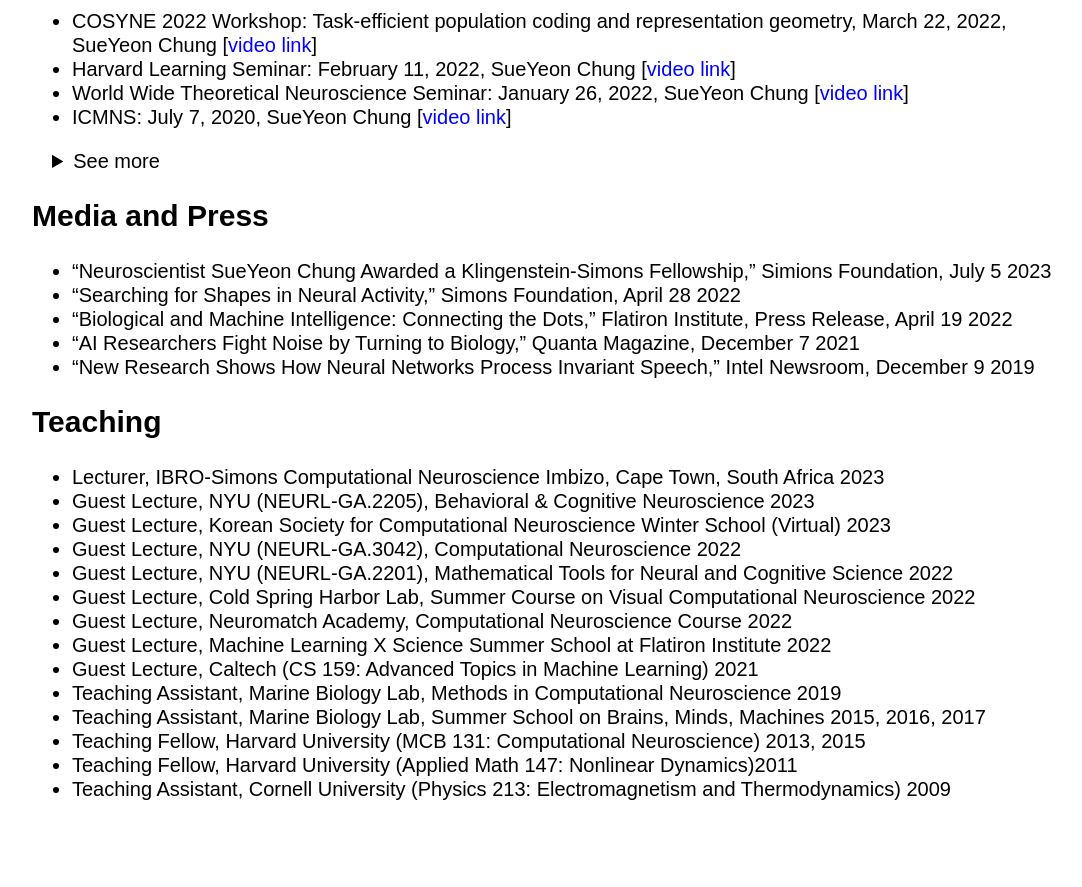
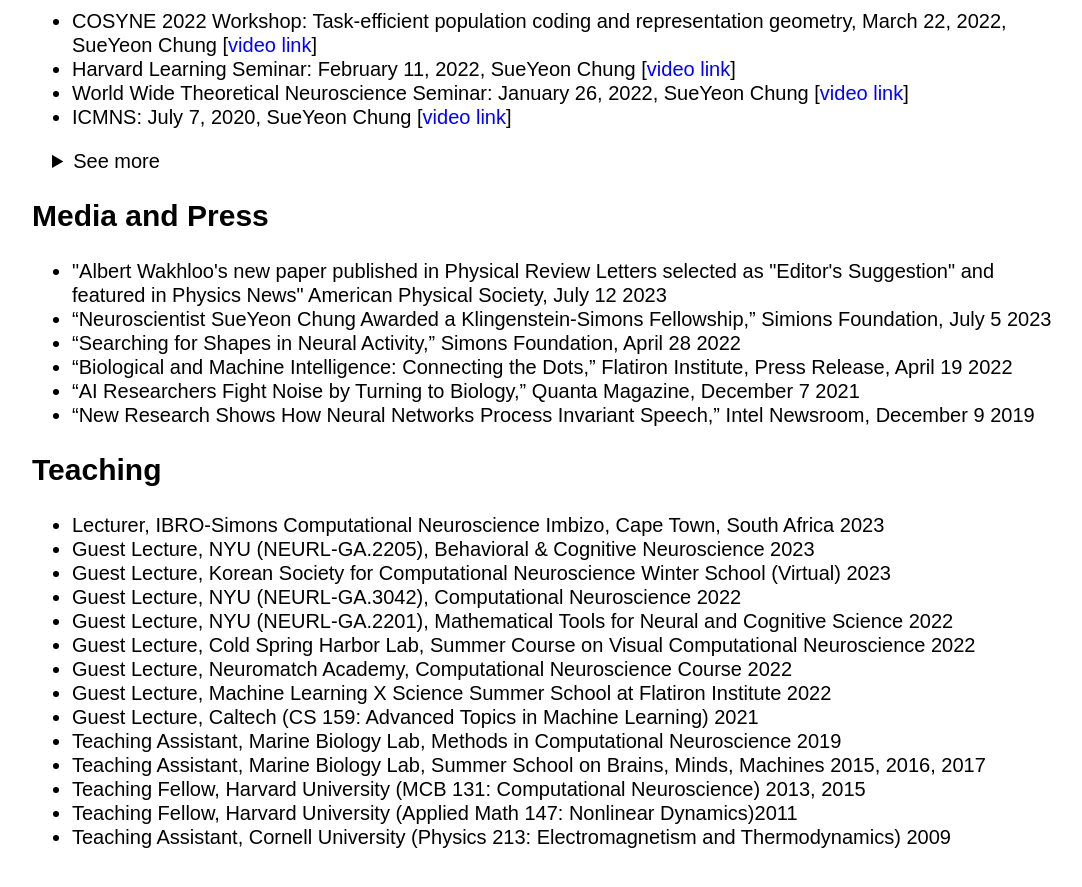
Before and after one commit to chung-neuroai-lab/chung-neuroai-lab.github.io, a Jekyll site: the page built from outreach.md, in a window 1280 px wide and 900 px high, scrolled down 335 px. Shown: the top 887 px of the window, without its empty margins (96-1178 px from the left). Built offline with Jekyll 4.4.1, drawn with Linux system fonts in a browser that asks for light colours; our own code applies the rules of GitHub Pages for plain Markdown files.

Commit message:
added news

```diff
--- a/outreach.md
+++ b/outreach.md
@@ -67,6 +67,8 @@ layout: default
 
 ## Media and Press
 <ul>
+<li> <a href="https://physics.aps.org/articles/v16/108"> "Albert Wakhloo's new paper published in Physical Review Letters selected as "Editor's Suggestion" and featured in Physics News" </a> American Physical Society, July 12 2023
+</li>
 <li> <a href="https://www.simonsfoundation.org/2023/07/05/neuroscientist-sueyeon-chung-awarded-a-klingenstein-simons-fellowship/"> “Neuroscientist SueYeon Chung Awarded a Klingenstein-Simons Fellowship,” </a> Simions Foundation, July 5 2023
 </li>
 <li> <a href="https://www.simonsfoundation.org/2022/04/28/searching-for-shapes-in-neural-activity/"> “Searching for Shapes in Neural Activity,” </a> Simons Foundation, April 28 2022
```
